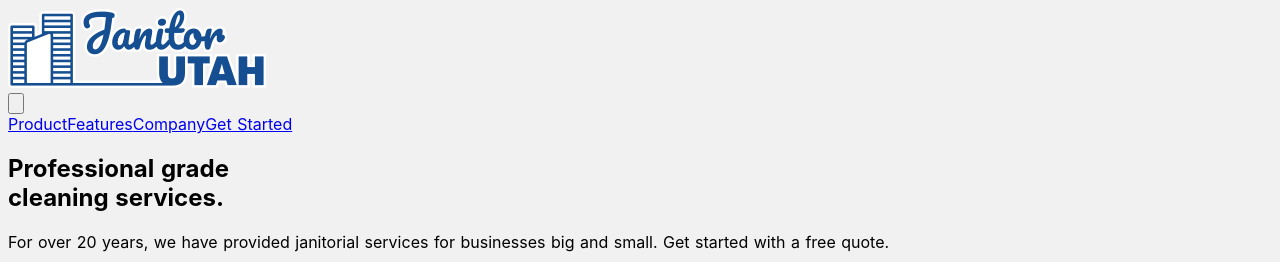
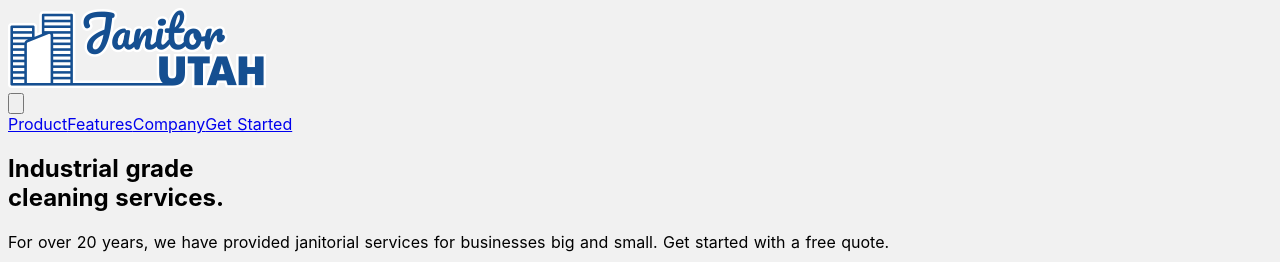
Before and after one commit to kendalled/janitornuxtfinal, a Nuxt app in the folder src/: page / in a window 1280 px wide. Shown: the top 262 px of the page. Built offline with nearby package versions, Linux system fonts and the light colour scheme.

Commit message:
Slight copy tweak

```diff
--- a/src/components/TailHero.vue
+++ b/src/components/TailHero.vue
@@ -69,7 +69,7 @@
         <div class="mt-10 mx-auto max-w-screen-xl px-4 sm:mt-12 sm:px-6 md:mt-16 lg:mt-20 lg:px-8 xl:mt-32">
           <div class="sm:text-center lg:text-left">
             <h2 class="text-4xl tracking-tight leading-10 font-extrabold text-gray-900 sm:text-5xl sm:leading-none md:text-6xl">
-              Professional grade
+              Industrial grade
               <br class="xl:hidden">
               <span class="text-blue-600">cleaning services.</span>
             </h2>
```
